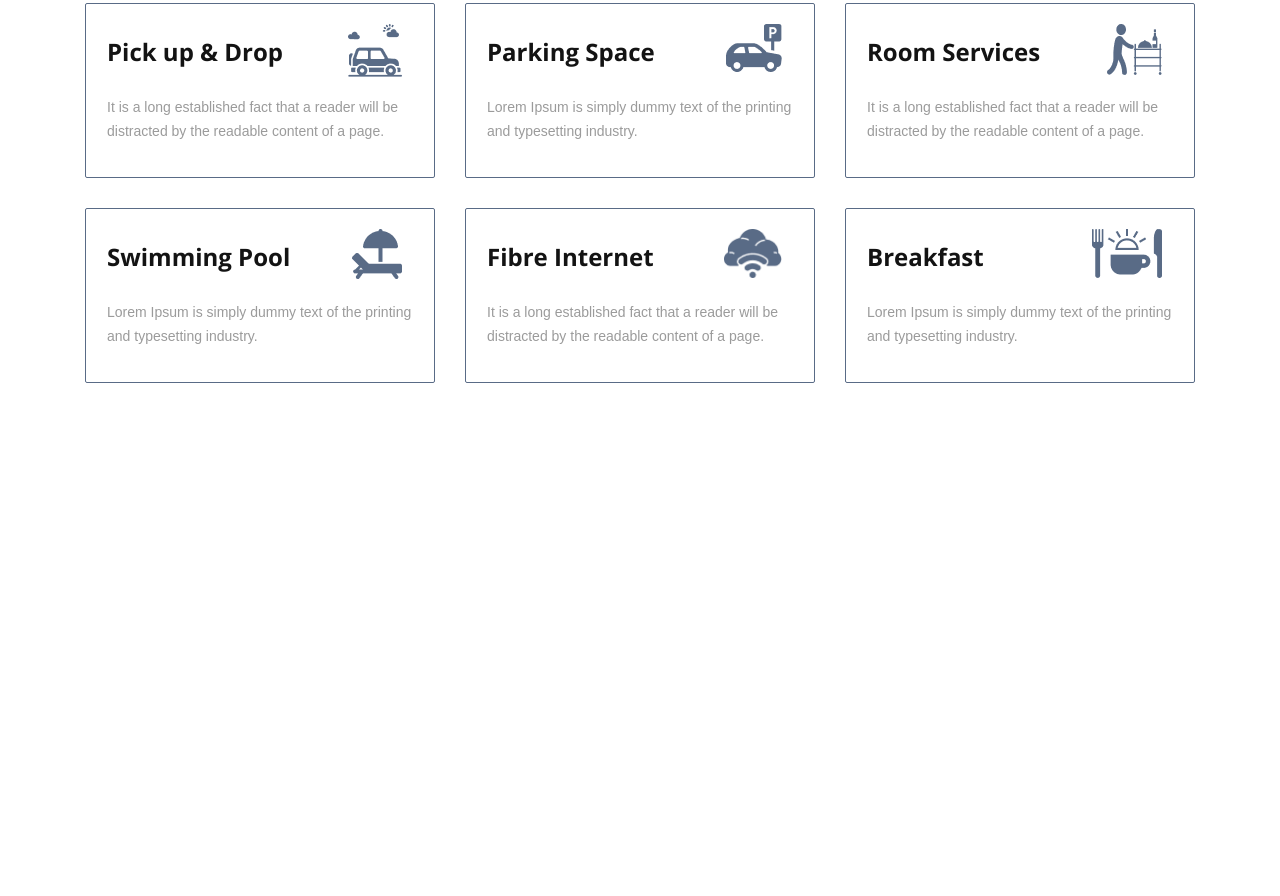
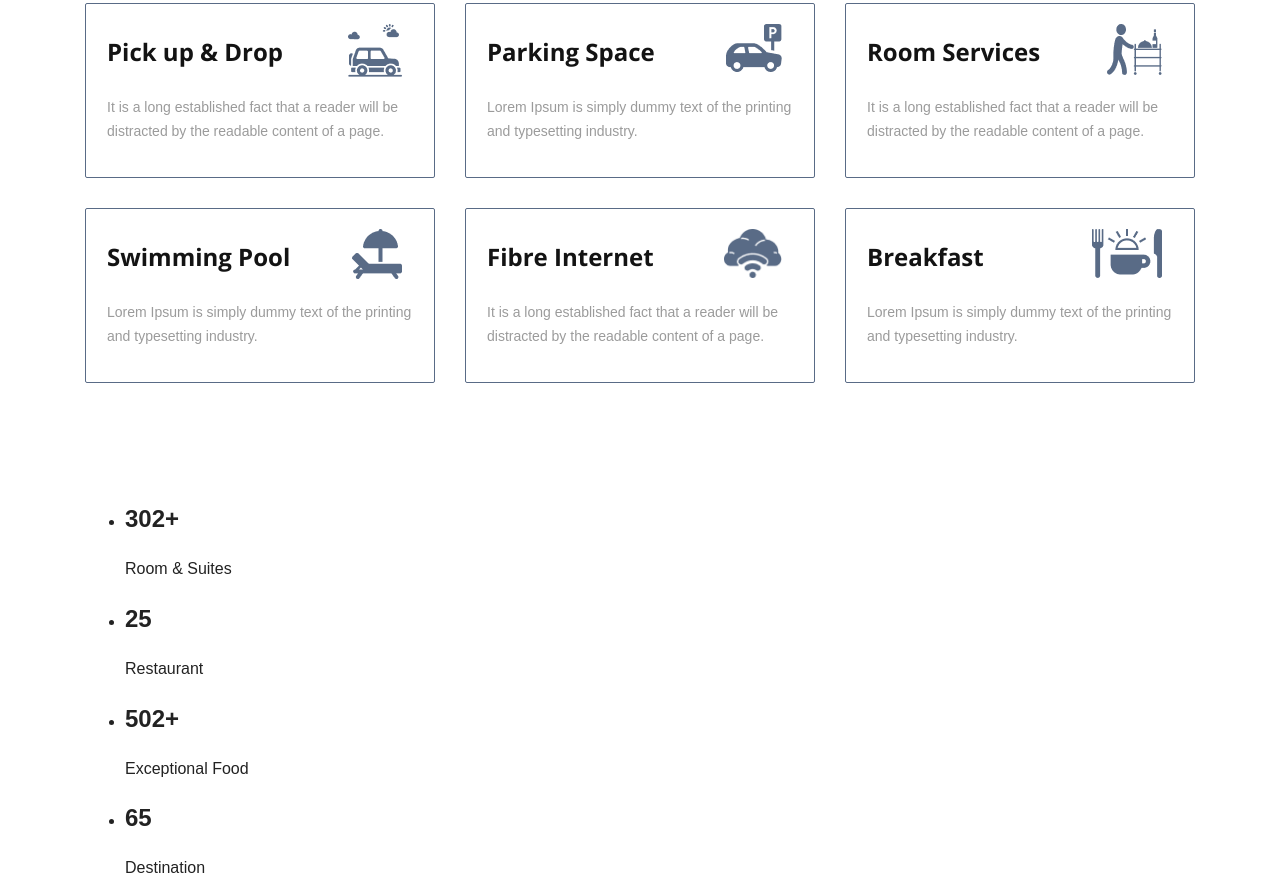
Before and after one commit to dhpcode/hotel-landing-page, a plain HTML site: page index.html in a window 1280 px wide. Shown: the part 2616-3512 px from the top of the page. Before the commit the page ends 3117 px from the top, so only its background shows below. Drawn offline with nearby package versions, Linux system fonts and the light colour scheme; a web font is replaced by a local one.

Commit message:
Add branches section

```diff
--- a/index.html
+++ b/index.html
@@ -232,12 +232,40 @@
 
           <li class="services__list-item">
             <h3 class="services__list-item-title">Breakfast</h3>
-            <p class="services__list-item-text">Lorem Ipsum is simply dummy text of the printing and typesetting industry.</p>
+            <p class="services__list-item-text">Lorem Ipsum is simply dummy text of the printing and typesetting
+              industry.</p>
             <img src="img/services/breakfast.png" alt="" class="services__list-item-img" width="70" height="49">
           </li>
 
         </ul>
       </section>
+
+      <!-- Hotel branches -->
+
+      <div class="branches">
+        <ul class="branches__list">
+          <li class="branches__item">
+            <h2 class="branches__number">302+</h2>
+            <p class="branches__text">Room & Suites</p>
+          </li>
+
+          <li class="branches__item">
+            <h2 class="branches__number">25</h2>
+            <p class="branches__text">Restaurant</p>
+          </li>
+
+          <li class="branches__item">
+            <h2 class="branches__number">502+</h2>
+            <p class="branches__text">Exceptional Food</p>
+          </li>
+
+          <li class="branches__item">
+            <h2 class="branches__number">65</h2>
+            <p class="branches__text">Destination</p>
+          </li>
+
+        </ul>
+      </div>
 
     </div>
   </main>
```
